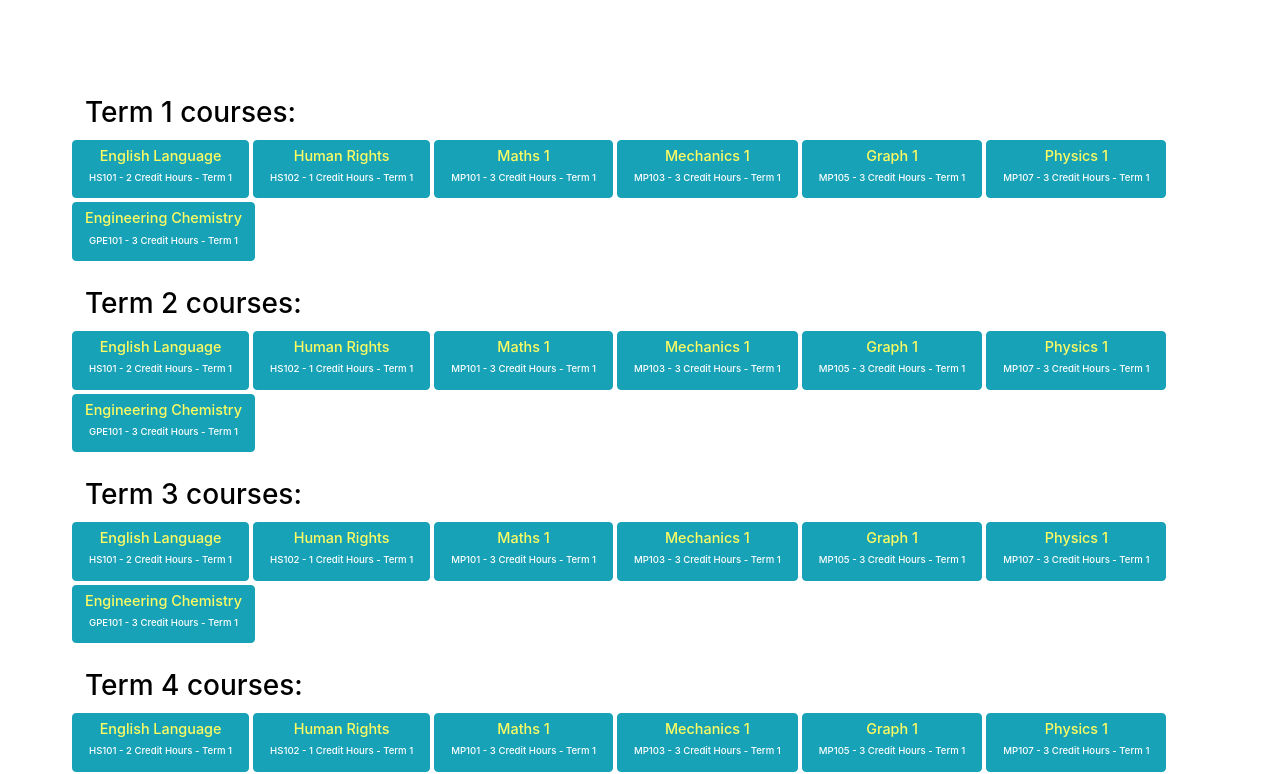
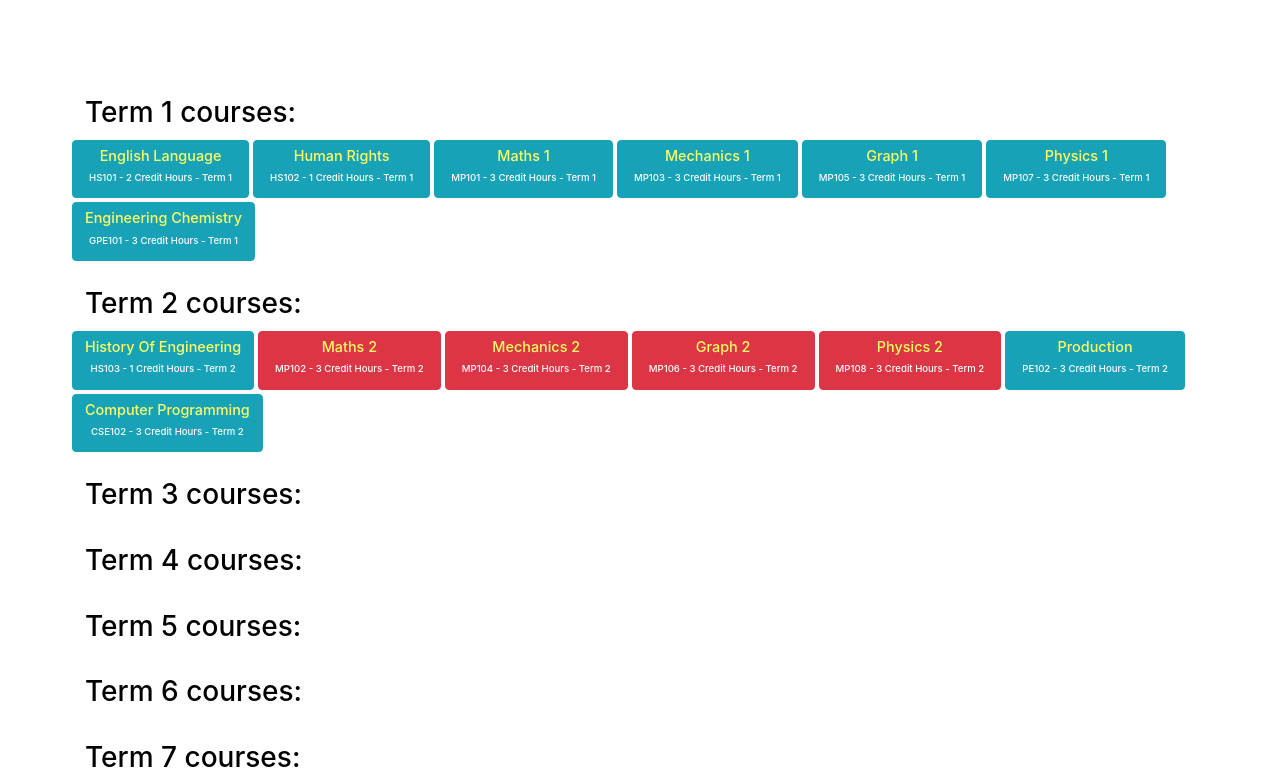
Before and after one commit to Omarosh/SvelteCoursesPrototype, a Svelte app: page / in a window 1280 px wide. Shown: the top 774 px of the page. Built offline with nearby package versions, Linux system fonts and the light colour scheme.

Commit message:
Added reactivity of course buttons to its state

```diff
--- a/src/App.svelte
+++ b/src/App.svelte
@@ -4,13 +4,36 @@
   import AddCourse from "./AddCourse.svelte";
   import * as myjson from "./courses.json";
 
-  let courses = [];
+  export const courseStates = {
+    READY: 1,
+    CLOSED: 2,
+    PASS: 3,
+  };
+  let courses = [
+    {
+      name: "",
+      code: "",
+      credit: 0,
+      term: 0,
+      prerequisites: "",
+      satisfies: "",
+      state: 0,
+    },
+  ];
+  console.log(courses);
+
   let terms = [1, 2, 3, 4, 5, 6, 7, 8, 9, 10];
   let test = Object.entries(myjson);
-  console.log("hi");
-  console.log(myjson);
   courses = test[0][1];
-
+  console.log(courses);
+  for (let course of courses) {
+    if (course.prerequisites == "_") {
+      course.state = courseStates.READY;
+    } else {
+      course.state = courseStates.CLOSED;
+    }
+  }
+  console.log(courses);
   // const addCourse = (e) => {
   //   const newCourse = e.detail;
   //   courses = [...courses, newCourse];
@@ -40,8 +63,9 @@
       <h3 class="termHeader">Term {term} courses:</h3>
       <div class="row">
         {#each courses as course}
-          {#if course.term == 1}
+          {#if course.term == term}
             <Course
+              state={course.state}
               name={course.name}
               credit={course.credit}
               term={course.term}
@@ -57,6 +81,7 @@
       {#each courses as course}
         {#if course.term == 'e'}
           <Course
+            state={course.state}
             name={course.name}
             credit={course.credit}
             term={course.term}
@@ -72,6 +97,7 @@
       {#each courses as course}
         {#if course.term == 'h'}
           <Course
+            state={course.state}
             name={course.name}
             credit={course.credit}
             term={course.term}
--- a/src/Course.svelte
+++ b/src/Course.svelte
@@ -3,10 +3,20 @@
 
   const dispatch = createEventDispatcher();
 
+  export const courseStates = {
+    READY: 1,
+    CLOSED: 2,
+    PASS: 3,
+  };
+  let buttonStateClasses = ["", "btn-info", "btn-danger", "btn-success"];
+
   export let name;
   export let code;
   export let credit;
   export let term;
+  export let state = courseStates.READY;
+
+  $: buttonClass = buttonStateClasses[state];
 
   let showControls = false;
 
@@ -14,6 +24,24 @@
   const removePoint = () => (credit -= 1);
   const toggleControls = () => (showControls = !showControls);
   const onDelete = () => dispatch("removecourse", name);
+
+  function handleClick() {
+    if (state == courseStates.CLOSED) {
+      //Handle closed course
+    } else {
+      if (state === courseStates.READY) {
+        passCourse();
+      } else if (state === courseStates.PASS) {
+        failCourse();
+      }
+    }
+  }
+  function passCourse() {
+    state = courseStates.PASS;
+  }
+  function failCourse() {
+    state = courseStates.READY;
+  }
 </script>
 
 <style>
@@ -34,7 +62,7 @@
   }
 </style>
 
-<div class="text-center course btn btn-info">
+<div on:click={handleClick} class="text-center course btn {buttonClass}">
   <h1>{name}</h1>
   <h4>{code} - {credit} Credit Hours - Term {term}</h4>
   {#if showControls}
--- a/src/courses.json
+++ b/src/courses.json
@@ -131,7 +131,7 @@
         "code": "HS102",
         "credit": "3",
         "term": "e",
-        "prerequisites": "_",
+        "prerequisites": "CSE102",
         "satisfies": "_"
     }
 ]
```
